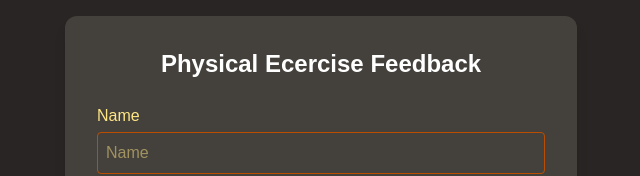
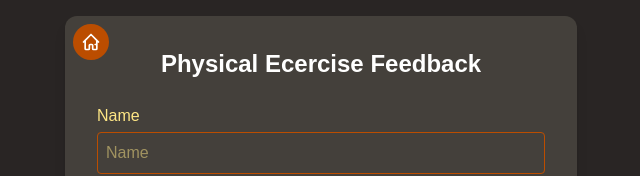
Before and after one commit to Itz-Viggy/Yoga-Registration, a Next.js app: page /review/pe in a window 1280 px wide. Shown: the top 176 px of the page, without its empty margins (319-959 px from the left). Built offline with nearby package versions, Linux system fonts and the light colour scheme.

Commit message:
Home Button

```diff
--- a/src/app/review/pe/page.tsx
+++ b/src/app/review/pe/page.tsx
@@ -48,12 +48,22 @@ export default function FeedbackPage() {
     <div className="min-h-screen flex items-center justify-center bg-stone-800 p-4">
       <form
         onSubmit={handleSubmit}
-        className="w-full max-w-lg bg-stone-700 p-8 rounded-xl shadow-lg space-y-6"
+        className="w-full max-w-lg bg-stone-700 p-8 rounded-xl shadow-lg space-y-6 relative"
       >
+        <div className="absolute top-2 left-2">
+          <button
+            onClick={() => router.push("/pe")}
+            className="p-2 bg-amber-700 hover:bg-amber-600 rounded-full transition-colors"
+            aria-label="Return to home"
+          >
+            <svg xmlns="http://www.w3.org/2000/svg" className="h-5 w-5 text-white" fill="none" viewBox="0 0 24 24" stroke="currentColor">
+              <path strokeLinecap="round" strokeLinejoin="round" strokeWidth={2} d="M3 12l2-2m0 0l7-7 7 7M5 10v10a1 1 0 001 1h3m10-11l2 2m-2-2v10a1 1 0 01-1 1h-3m-6 0a1 1 0 001-1v-4a1 1 0 011-1h2a1 1 0 011 1v4a1 1 0 001 1h3a1 1 0 001-1V10m-1 5h-1" />
+            </svg>
+          </button>
+        </div>
         <h2 className="text-2xl font-bold text-white text-center">
           Physical Ecercise Feedback
         </h2>
-
         {/* Name */}
         <div>
           <label htmlFor="name" className="block text-amber-200 mb-1">
```
